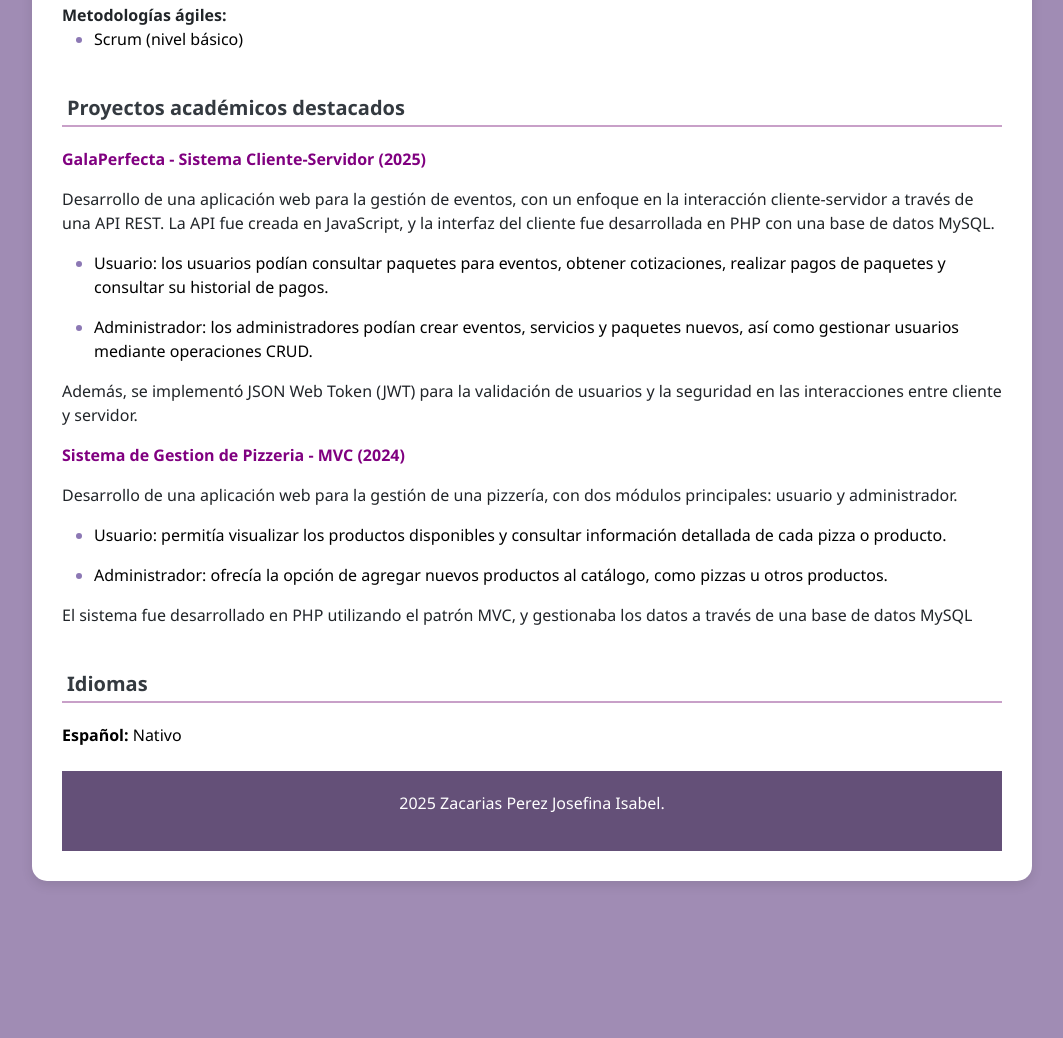
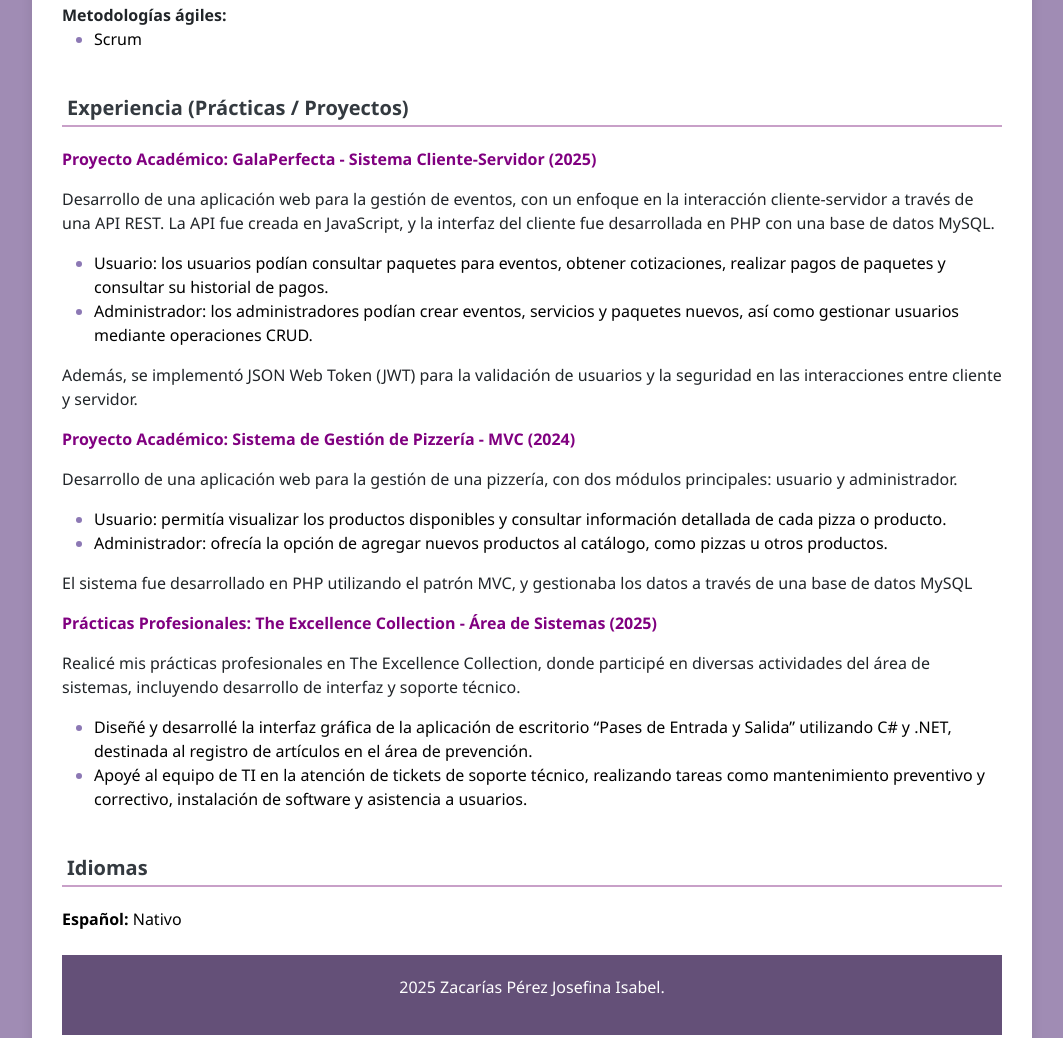
Before and after one commit to isabelzacarias/CV-isabel, a plain HTML site: page cvisabelzacarias/index.html in a window 1280 px wide. Shown: the part 1549-2587 px from the top of the page, without its empty margins (108-1171 px from the left). Before the commit the page ends 2470 px from the top, so only its background shows below. Drawn offline with nearby package versions, Linux system fonts and the light colour scheme.

Commit message:
cv actualizado

```diff
--- a/cvisabelzacarias/index.html
+++ b/cvisabelzacarias/index.html
@@ -44,7 +44,7 @@
             <section>
                 <div class="mb-4">
                     <h5 class="section-title">Perfil profesional</h5>
-                    <p>Soy estudiante de Ingeniería en Software, próximo a cursar el sexto cuatrimestre de la carrera y
+                    <p>Soy estudiante de Ingeniería en Software, próximo a cursar el séptimo cuatrimestre de la carrera y
                         a iniciar mis
                         estancias profesionales. Tengo conocimientos básicos en programación, bases de datos y
                         desarrollo web.
@@ -131,7 +131,7 @@
                     <div class="lista">
                         <strong>Metodologías ágiles:</strong>
                         <ul>
-                            <li class="list-item">Scrum (nivel básico)</li>
+                            <li class="list-item">Scrum </li>
                         </ul>
                     </div>
 
@@ -140,16 +140,16 @@
 
             <section>
                 <div class="mb-4">
-                    <h5 class="section-title">Proyectos académicos destacados</h5>
-                    <p class="proyectos"><strong>GalaPerfecta - Sistema Cliente-Servidor (2025)</strong></p>
+                    <h5 class="section-title">Experiencia (Prácticas / Proyectos)</h5>
+                    <p class="proyectos"><strong>Proyecto Académico: GalaPerfecta - Sistema Cliente-Servidor
+                            (2025)</strong></p>
                     <p>Desarrollo de una aplicación web para la gestión de eventos, con un enfoque en la interacción
                         cliente-servidor a través de una API REST. La API fue creada en JavaScript, y la interfaz del
                         cliente fue desarrollada en PHP con una base de datos MySQL.</p>
                     <ul>
                         <li class="list-item">Usuario: los usuarios podían consultar paquetes para eventos, obtener
                             cotizaciones, realizar pagos de paquetes y consultar su historial de pagos.</li>
-                    </ul>
-                    <ul>
+
                         <li class="list-item">Administrador: los administradores podían crear eventos, servicios y
                             paquetes nuevos, así como gestionar usuarios mediante operaciones CRUD.</li>
                     </ul>
@@ -157,19 +157,27 @@
                         interacciones entre cliente y servidor.</p>
 
 
-                    <p class="proyectos"><strong>Sistema de Gestion de Pizzeria - MVC (2024)</strong></p>
+                    <p class="proyectos"><strong>Proyecto Académico: Sistema de Gestión de Pizzería - MVC
+                            (2024)</strong></p>
                     <p>Desarrollo de una aplicación web para la gestión de una pizzería, con dos módulos principales:
                         usuario y administrador.</p>
                     <ul>
                         <li class="list-item">Usuario: permitía visualizar los productos disponibles y consultar
                             información detallada de cada pizza o producto.</li>
-                    </ul>
-                    <ul>
+
                         <li class="list-item">Administrador: ofrecía la opción de agregar nuevos productos al catálogo,
                             como pizzas u otros productos.</li>
                     </ul>
                     <p>El sistema fue desarrollado en PHP utilizando el patrón MVC, y gestionaba los datos a través de
                         una base de datos MySQL</p>
+
+                    <p class="proyectos"><strong>Prácticas Profesionales: The Excellence Collection - Área de Sistemas (2025)</strong></p>
+                    <p>Realicé mis prácticas profesionales en The Excellence Collection, donde participé en diversas actividades del área de sistemas, incluyendo desarrollo de interfaz y soporte técnico. </p>
+                    <ul>
+                        <li class="list-item"> Diseñé y desarrollé la interfaz gráfica de la aplicación de escritorio “Pases de Entrada y Salida” utilizando C# y .NET, destinada al registro de artículos en el área de prevención.</li>
+
+                        <li class="list-item">Apoyé al equipo de TI en la atención de tickets de soporte técnico, realizando tareas como mantenimiento preventivo y correctivo, instalación de software y asistencia a usuarios.</li>
+                    </ul>
 
 
                 </div>
@@ -186,7 +194,7 @@
         </main>
 
         <footer>
-            <p> 2025 Zacarias Perez Josefina Isabel.</p>
+            <p> 2025 Zacarías Pérez Josefina Isabel.</p>
         </footer>
     </div>
 </body>
```
